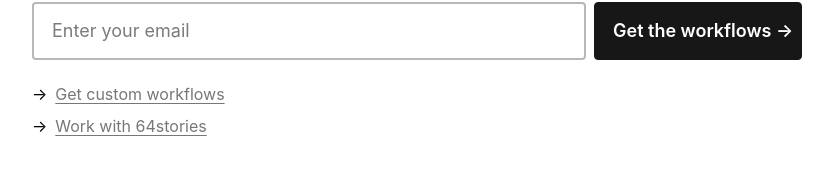
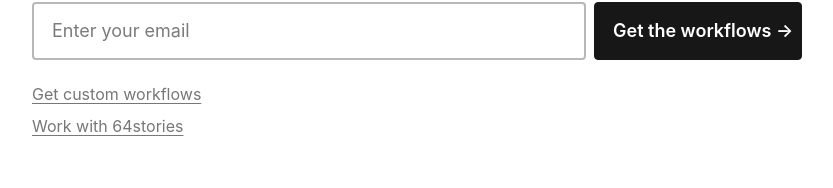
Before and after one commit to mrwillnelson/mrwillnelson.com, a website: page web/index.html in a window 1280 px wide. Shown: the part 499-687 px from the top of the page, without its empty margins (223-1056 px from the left). Drawn offline with Linux system fonts and the light colour scheme.

Commit message:
Remove home link arrows

```diff
--- a/web/index.html
+++ b/web/index.html
@@ -31,14 +31,8 @@
       </form>
       <p class="form-note" id="form-note" role="status" aria-live="polite"></p>
       <div class="work-links" aria-label="Work with Will">
-        <div class="work-link-row">
-          <span class="work-link-arrow" aria-hidden="true">&rarr;</span>
-          <a href="https://cal.com/64stories/30-min" rel="noopener">Get custom workflows</a>
-        </div>
-        <div class="work-link-row">
-          <span class="work-link-arrow" aria-hidden="true">&rarr;</span>
-          <a href="https://64stories.com/" rel="noopener">Work with 64stories</a>
-        </div>
+        <a href="https://cal.com/64stories/30-min" rel="noopener">Get custom workflows</a>
+        <a href="https://64stories.com/" rel="noopener">Work with 64stories</a>
       </div>
     </section>
 
--- a/web/style.css
+++ b/web/style.css
@@ -171,13 +171,6 @@ h1 {
   font-size: 16px;
 }
 
-.work-link-row {
-  display: flex;
-  align-items: baseline;
-  gap: 8px;
-}
-
-.work-link-arrow,
 .work-links a:hover {
   color: var(--text);
 }
```
